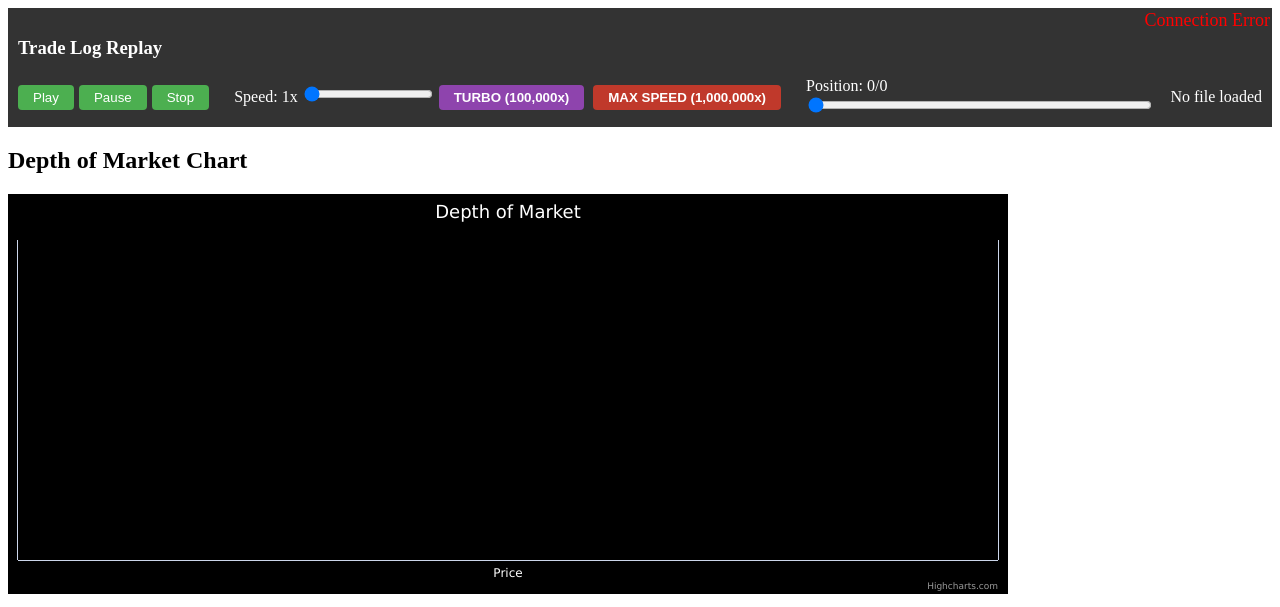
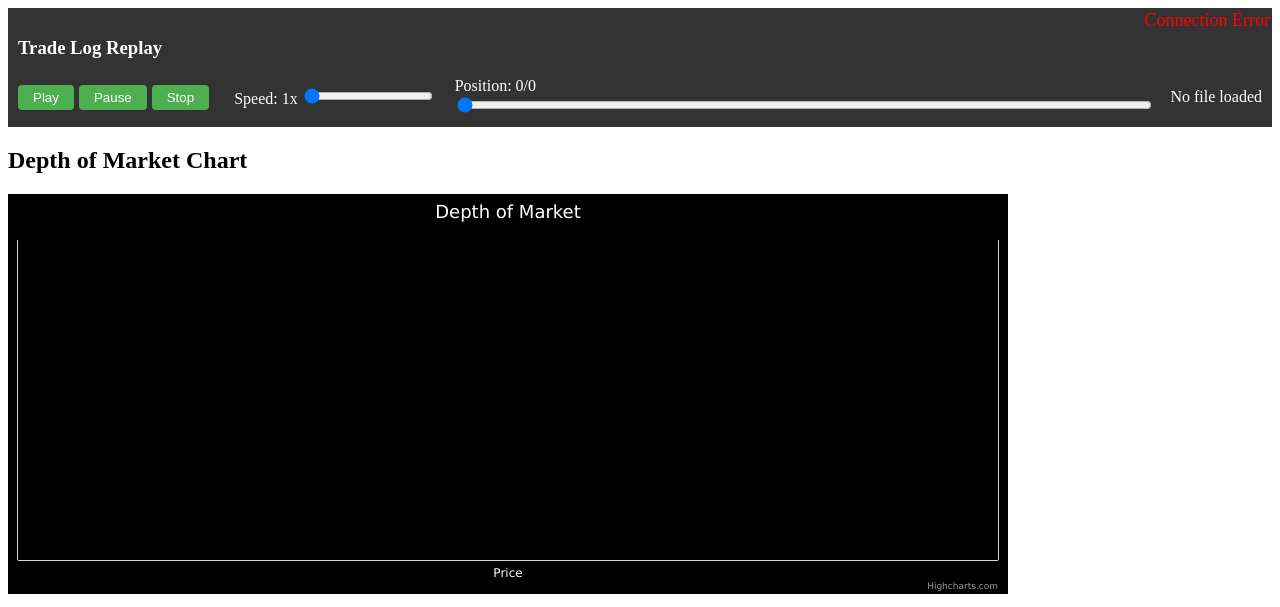
Before and after one commit to OptimalMatch/MarketSystemsResearch, a Python web app: template templates/replay_index.html in a window 1280 px wide. Shown: the top 607 px of the page. Run offline with Jinja, Linux system fonts and the light colour scheme; the template is opened without the code that fills it, so the values that code supplies are empty; some libraries are stand-ins or nearby versions.

Commit message:
removed buttons

```diff
--- a/templates/replay_index.html
+++ b/templates/replay_index.html
@@ -78,8 +78,6 @@
         <div style="margin-left: 20px;">
             <label for="speed-slider">Speed: <span id="speed-value">1x</span></label>
             <input type="range" id="speed-slider" min="1" max="10000" step="1" value="1">
-            <button id="turbo-btn" class="control-btn">TURBO (100,000x)</button>
-            <button id="max-speed-btn" class="control-btn">MAX SPEED (1,000,000x)</button>
         </div>
         <div style="margin-left: 20px; flex-grow: 1;">
             <label for="position-slider">Position: <span id="position-value">0/0</span></label>
@@ -104,20 +102,7 @@
     .control-btn:hover {
         background-color: #45a049;
     }
-    #turbo-btn {
-        background-color: #8e44ad;
-        font-weight: bold;
-    }
-    #turbo-btn:hover {
-        background-color: #9b59b6;
-    }
-    #max-speed-btn {
-        background-color: #c0392b;
-        font-weight: bold;
-    }
-    #max-speed-btn:hover {
-        background-color: #e74c3c;
-    }
+    /* Turbo and Max Speed buttons have been removed */
     .loading-container {
         display: none;
         justify-content: center;
@@ -1093,8 +1078,7 @@
 const stopBtn = document.getElementById('stop-btn');
 const speedSlider = document.getElementById('speed-slider');
 const speedValue = document.getElementById('speed-value');
-const turboBtn = document.getElementById('turbo-btn');
-const maxSpeedBtn = document.getElementById('max-speed-btn');
+// Turbo and Max Speed button variables removed
 const positionSlider = document.getElementById('position-slider');
 const positionValue = document.getElementById('position-value');
 const filenameElement = document.getElementById('filename');
@@ -1112,25 +1096,7 @@
     socket.emit('replay_command', { action: 'stop' });
 });
 
-// Turbo speed button (100,000x)
-turboBtn.addEventListener('click', () => {
-    const turboSpeed = 100000;
-    speedValue.textContent = `${turboSpeed}x`;
-    socket.emit('replay_command', {
-        action: 'set_speed',
-        speed: turboSpeed
-    });
-});
-
-// Max speed button (1,000,000x)
-maxSpeedBtn.addEventListener('click', () => {
-    const maxSpeed = 1000000;
-    speedValue.textContent = `${maxSpeed}x`;
-    socket.emit('replay_command', {
-        action: 'set_speed',
-        speed: maxSpeed
-    });
-});
+// Turbo and Max Speed buttons have been removed
 
 speedSlider.addEventListener('input', () => {
     const speed = parseFloat(speedSlider.value);
@@ -1141,44 +1107,6 @@
         action: 'set_speed',
         speed: speed
     });
-
-    // TURBO MODE: For extreme speeds (>100,000x), tell the server to jump ahead
-    if (speed > 100000) {
-        const totalTrades = parseInt(positionSlider.max || 0);
-        if (totalTrades > 0) {
-            // Calculate a jump target based on speed
-            // Higher speeds = bigger jumps
-            let jumpPercentage = 0;
-
-            if (speed >= 900000) {
-                // Near max speed: jump to 95% completion
-                jumpPercentage = 0.95;
-            } else if (speed >= 500000) {
-                // Very high speed: jump to 80% completion
-                jumpPercentage = 0.8;
-            } else if (speed >= 200000) {
-                // High speed: jump to 60% completion
-                jumpPercentage = 0.6;
-            } else {
-                // Medium-high speed: jump to 40% completion
-                jumpPercentage = 0.4;
-            }
-
-            // Calculate position to jump to
-            const currentPosition = parseInt(positionSlider.value || 0);
-            const remainingTrades = totalTrades - currentPosition;
-            const jumpSize = Math.round(remainingTrades * jumpPercentage);
-            const targetPosition = currentPosition + jumpSize;
-
-            console.log(`TURBO JUMP: Speed ${speed}x - Jumping from ${currentPosition} to ${targetPosition} (${jumpPercentage*100}% of remaining)`);
-
-            // Tell server to jump to this position
-            socket.emit('replay_command', {
-                action: 'set_position',
-                position: targetPosition
-            });
-        }
-    }
 });
 
 positionSlider.addEventListener('change', () => {
```
